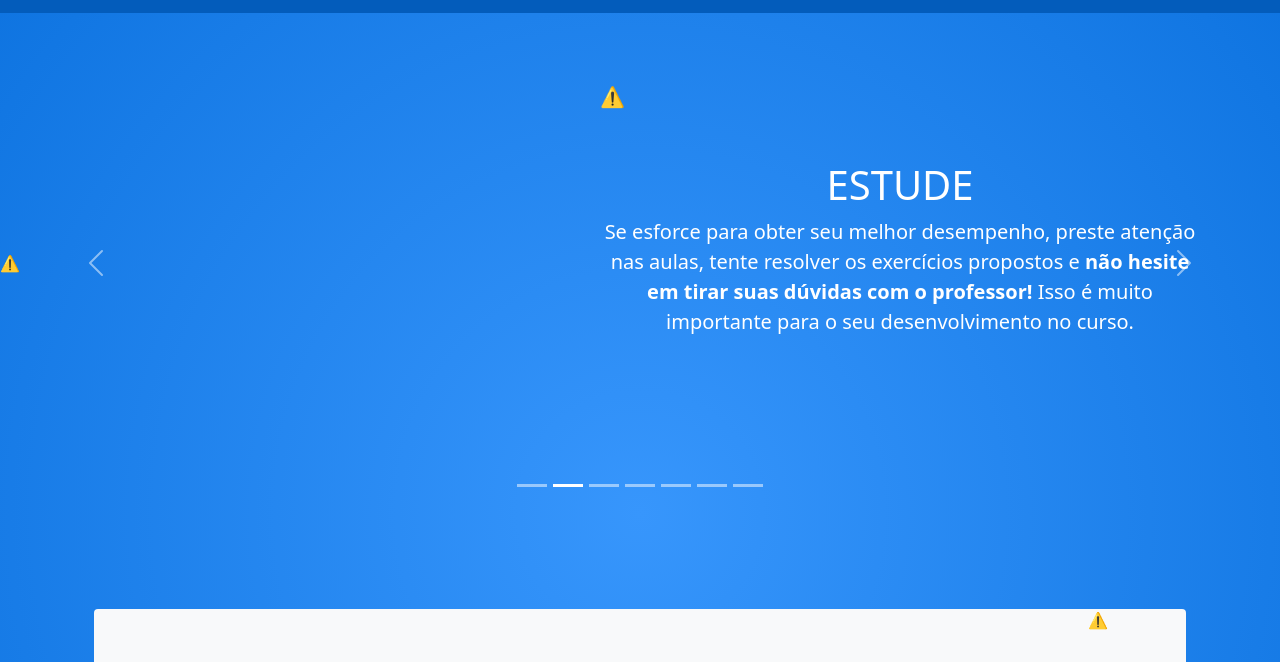
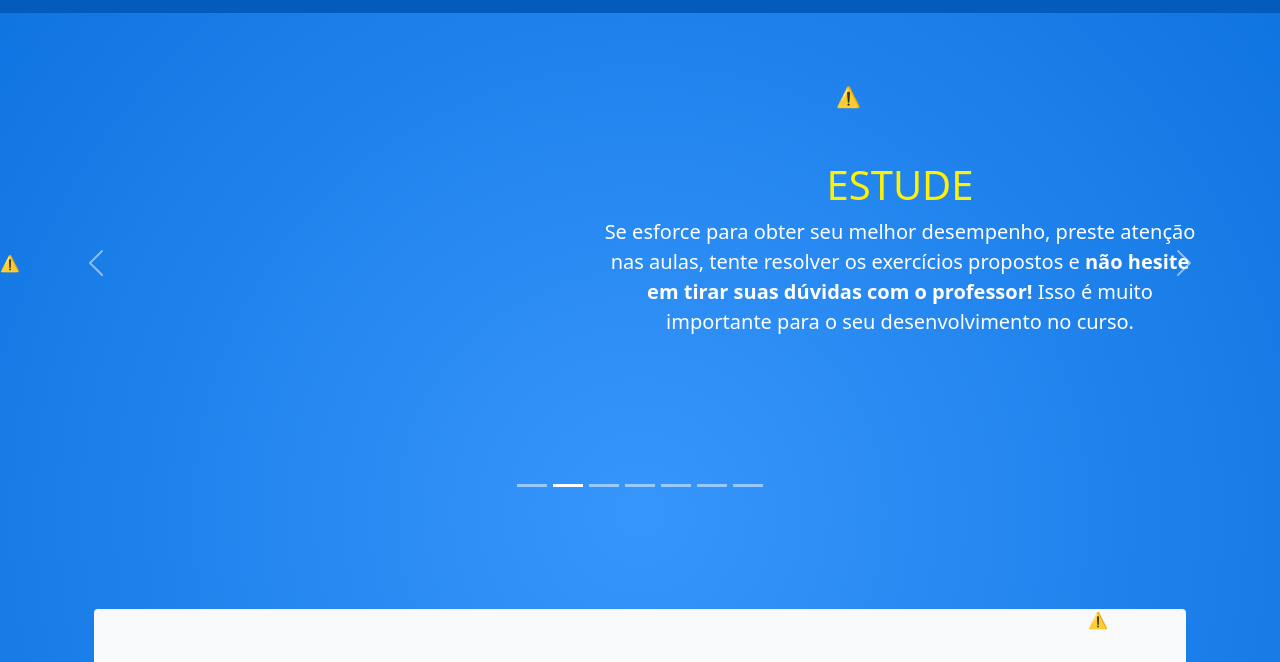
Before and after one commit to leo10ui/unicoin, a plain HTML site: page index.html in a window 1280 px wide. Both pictures are taken after a click on the link "FAQs". Shown: the part 80-742 px from the top of the page. Drawn offline with nearby package versions, Linux system fonts and the light colour scheme; no server answers.

Commit message:
Update styles.css

```diff
--- a/assets/css/styles.css
+++ b/assets/css/styles.css
@@ -19,6 +19,7 @@ body{
     margin-left: 600px;
     margin-top: -480px;
     color: white;
+    height: 370px;
     width: 600px;
 }
 
@@ -40,3 +41,12 @@ body{
     font-size:90px;
     color:#fff100;
 }
+
+.anim-num{
+    align-items:center;
+    margin-left: 236px;
+}
+
+h1{
+    color:#fff100;
+}
```
